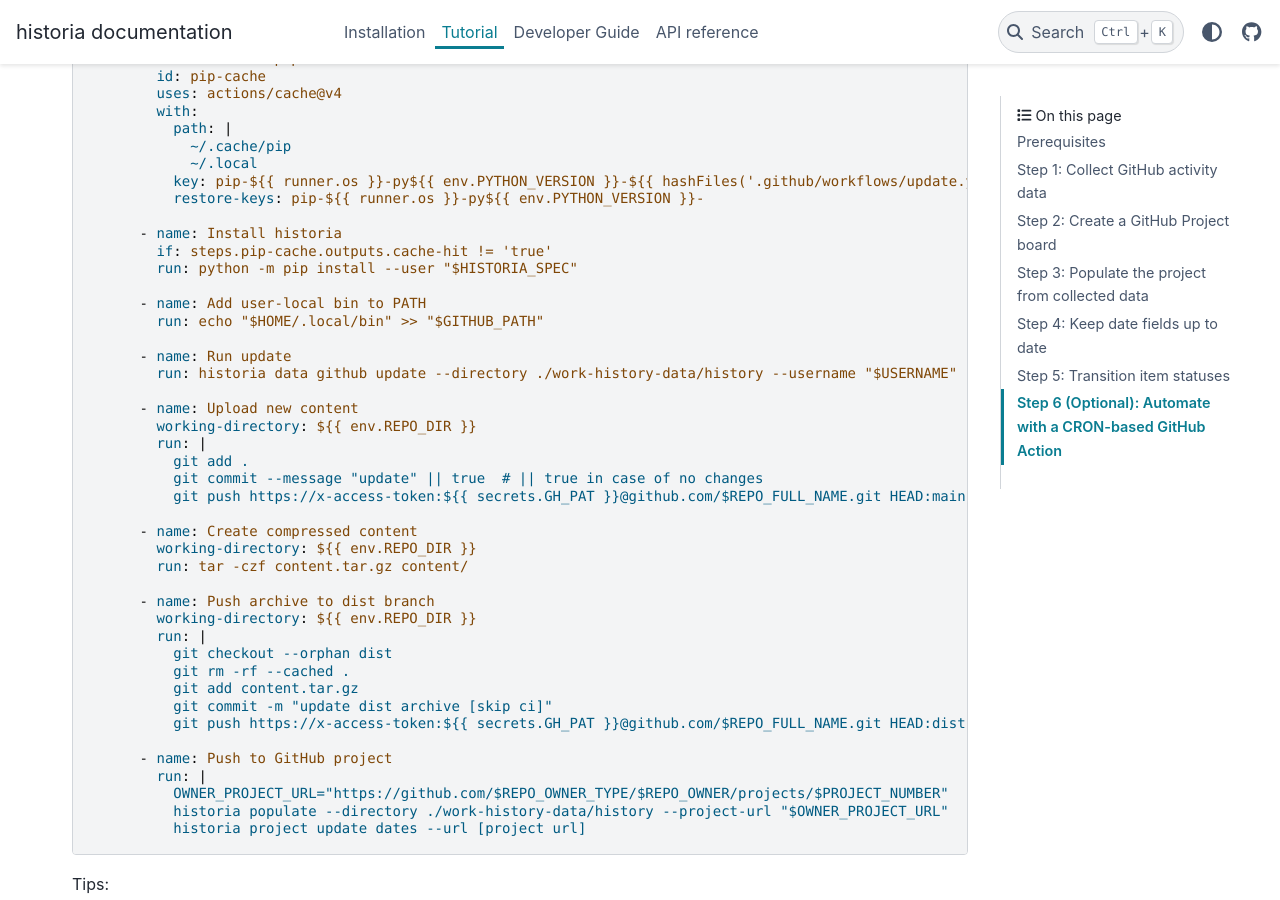
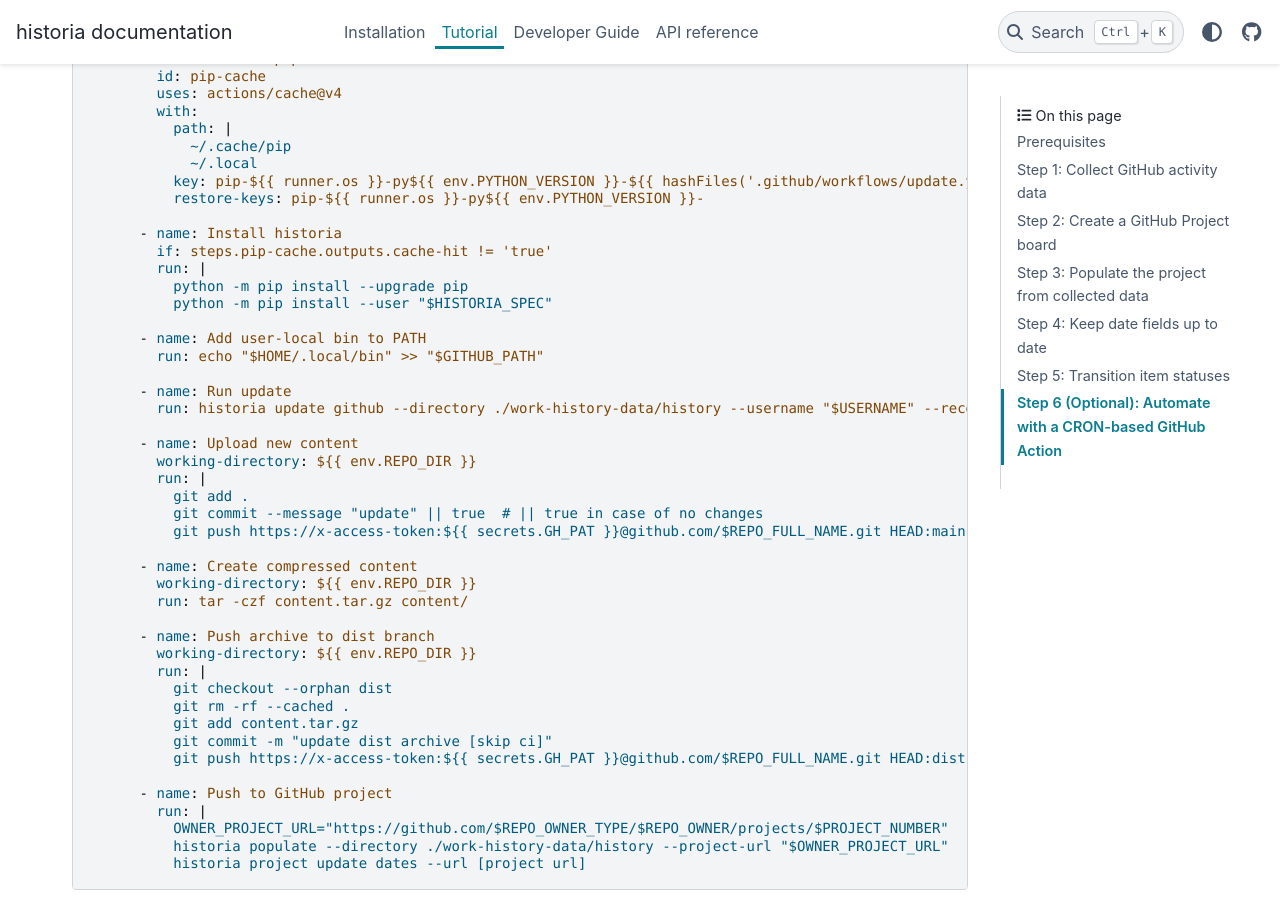
Before and after one commit to CodyCBakerPhD/historia, a Sphinx documentation site: the page built from docs/tutorial/index.md, in a window 1280 px wide and 900 px high, scrolled down 4752 px. Built offline with Sphinx 7.4.7 and the PyData theme 0.15.4, drawn with Linux system fonts in a browser that asks for light colours.

Commit message:
update to latest style
Upgrade pip before installing historia and update command syntax.

```diff
--- a/docs/tutorial/index.md
+++ b/docs/tutorial/index.md
@@ -281,13 +281,15 @@
 
       - name: Install historia
         if: steps.pip-cache.outputs.cache-hit != 'true'
-        run: python -m pip install --user "$HISTORIA_SPEC"
+        run: |
+          python -m pip install --upgrade pip
+          python -m pip install --user "$HISTORIA_SPEC"
 
       - name: Add user-local bin to PATH
         run: echo "$HOME/.local/bin" >> "$GITHUB_PATH"
 
       - name: Run update
-        run: historia data github update --directory ./work-history-data/history --username "$USERNAME" --recency 2
+        run: historia update github --directory ./work-history-data/history --username "$USERNAME" --recency 2
 
       - name: Upload new content
         working-directory: ${{ env.REPO_DIR }}
```
